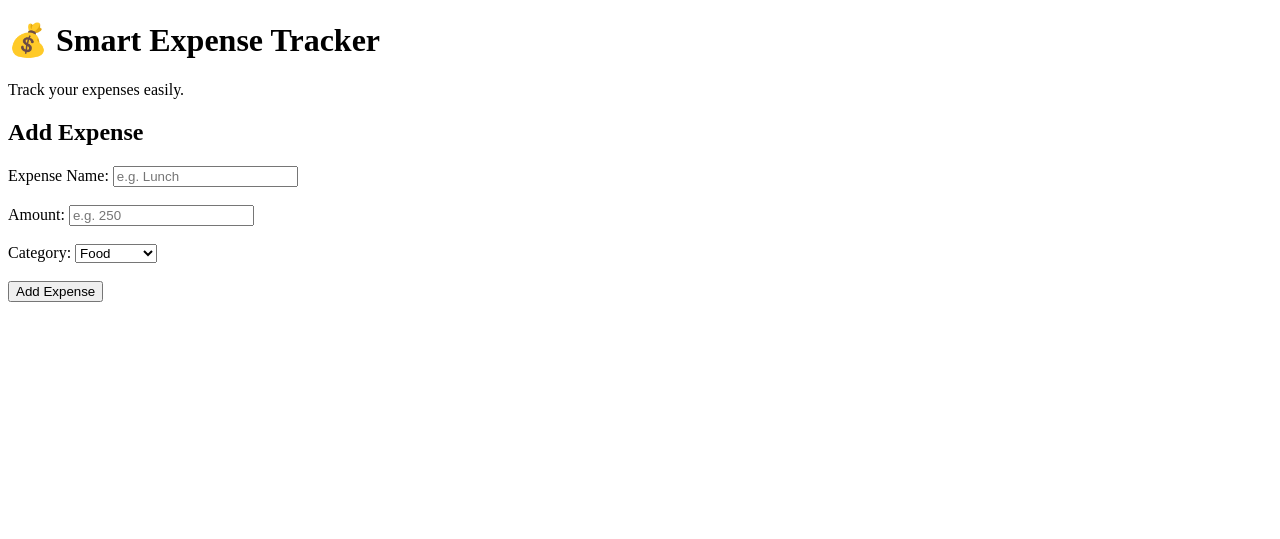
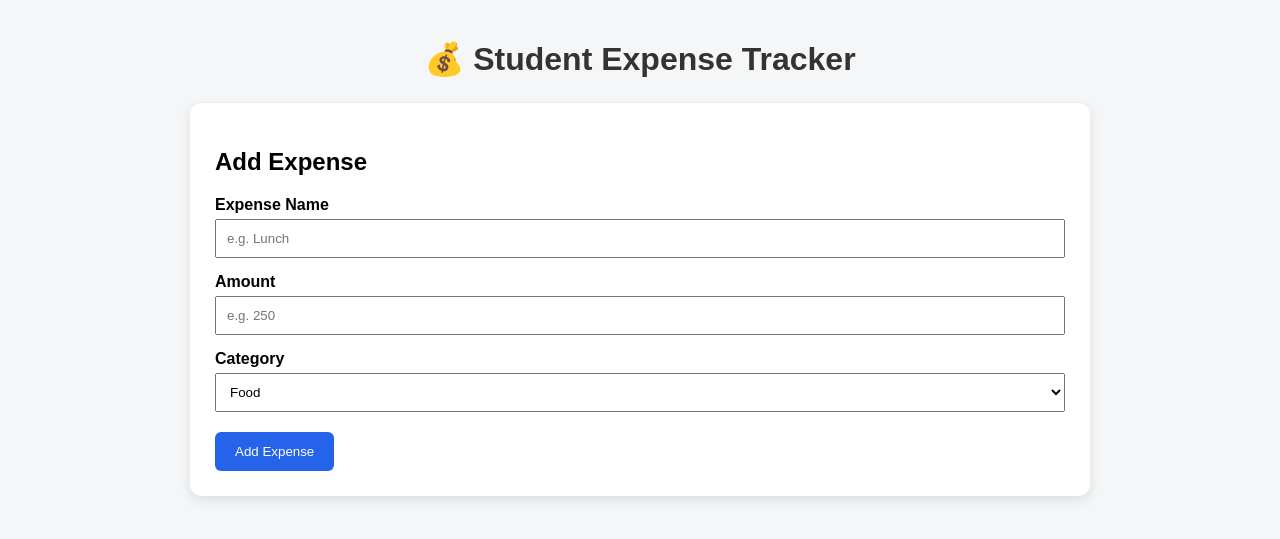
Before and after one commit to ahen-7/smart-expense-tracker, a Flask app: page / in a window 1280 px wide. Shown: the top 539 px of the page. Run offline with Flask 3, Linux system fonts and the light colour scheme.

Commit message:
Update index.html

```diff
--- a/templates/index.html
+++ b/templates/index.html
@@ -1,41 +1,110 @@
 <!DOCTYPE html>
-<html>
+<html lang="en">
 <head>
-    <title>Smart Expense Tracker</title>
+    <meta charset="UTF-8">
+    <meta name="viewport" content="width=device-width, initial-scale=1.0">
+    <title>Student Expense Tracker</title>
+
+    <style>
+        body {
+            font-family: Arial, sans-serif;
+            background: #f4f6f8;
+            margin: 0;
+            padding: 0;
+        }
+
+        .container {
+            width: 90%;
+            max-width: 900px;
+            margin: 40px auto;
+        }
+
+        h1 {
+            text-align: center;
+            color: #333;
+        }
+
+        .card {
+            background: white;
+            padding: 25px;
+            border-radius: 12px;
+            box-shadow: 0 4px 12px rgba(0,0,0,0.1);
+            margin-top: 25px;
+        }
+
+        label {
+            display: block;
+            margin-top: 15px;
+            font-weight: bold;
+        }
+
+        input, select {
+            width: 100%;
+            padding: 10px;
+            margin-top: 5px;
+            box-sizing: border-box;
+        }
+
+        button {
+            margin-top: 20px;
+            padding: 12px 20px;
+            background: #2563eb;
+            color: white;
+            border: none;
+            border-radius: 6px;
+            cursor: pointer;
+        }
+
+        button:hover {
+            background: #1d4ed8;
+        }
+    </style>
 </head>
 
 <body>
 
-    <h1>💰 Smart Expense Tracker</h1>
+<div class="container">
 
-    <p>Track your expenses easily.</p>
+    <h1>💰 Student Expense Tracker</h1>
 
-    <h2>Add Expense</h2>
+    <div class="card">
+        <h2>Add Expense</h2>
 
-    <form>
-        <label>Expense Name:</label>
-        <input type="text" placeholder="e.g. Lunch">
+        <form method="POST">
 
-        <br><br>
+            <label>Expense Name</label>
+            <input
+                type="text"
+                name="expense"
+                placeholder="e.g. Lunch"
+                required
+            >
 
-        <label>Amount:</label>
-        <input type="number" placeholder="e.g. 250">
+            <label>Amount</label>
+            <input
+                type="number"
+                name="amount"
+                placeholder="e.g. 250"
+                step="0.01"
+                required
+            >
 
-        <br><br>
+            <label>Category</label>
+            <select name="category">
+                <option value="Food">Food</option>
+                <option value="Travel">Travel</option>
+                <option value="Education">Education</option>
+                <option value="Shopping">Shopping</option>
+                <option value="Entertainment">Entertainment</option>
+                <option value="Other">Other</option>
+            </select>
 
-        <label>Category:</label>
-        <select>
-            <option>Food</option>
-            <option>Travel</option>
-            <option>Shopping</option>
-            <option>Education</option>
-            <option>Other</option>
-        </select>
+            <button type="submit">Add Expense</button>
 
-        <br><br>
+        </form>
+    </div>
 
-        <button type="submit">Add Expense</button>
-    </form>
+</div>
 
 </body>
 </html>
```
